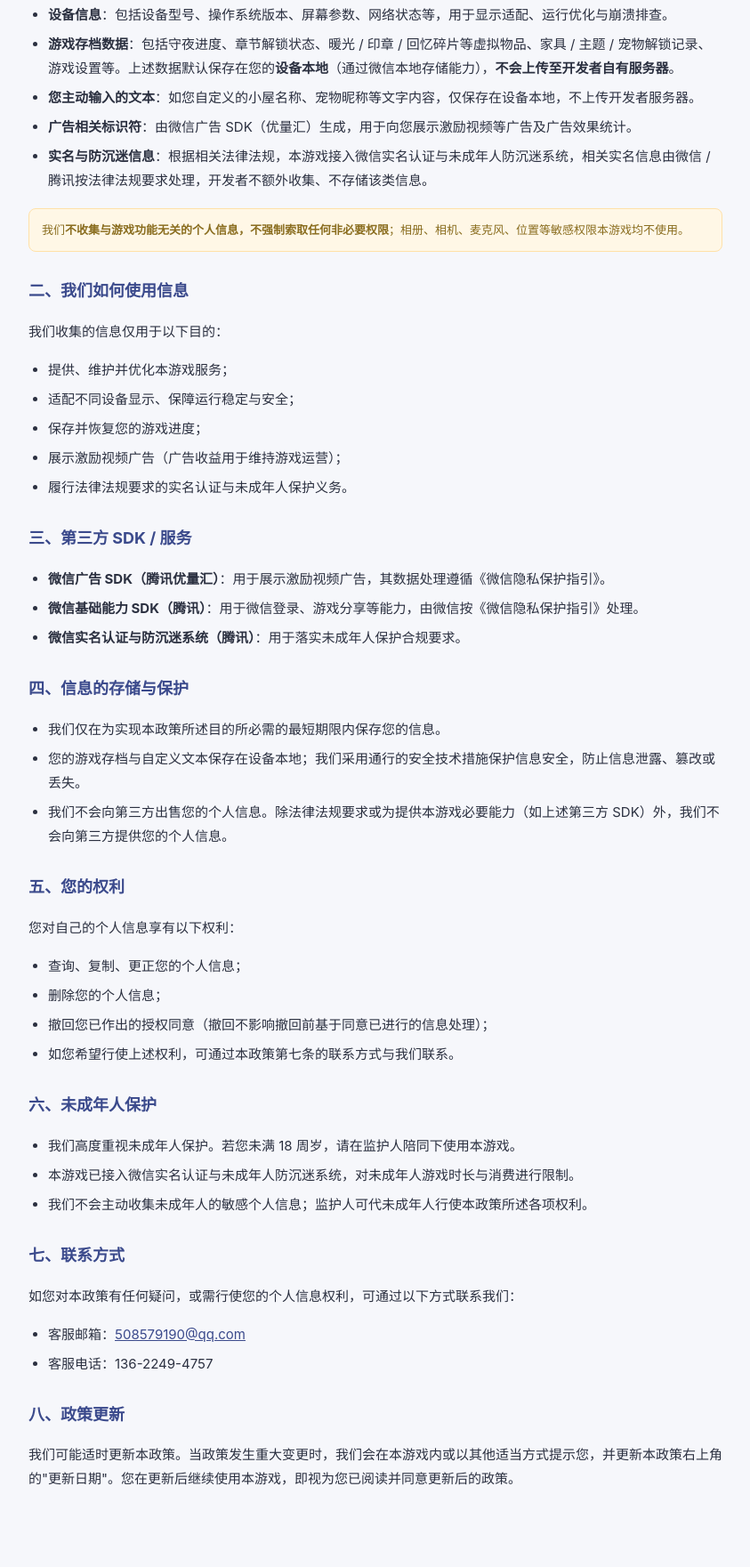
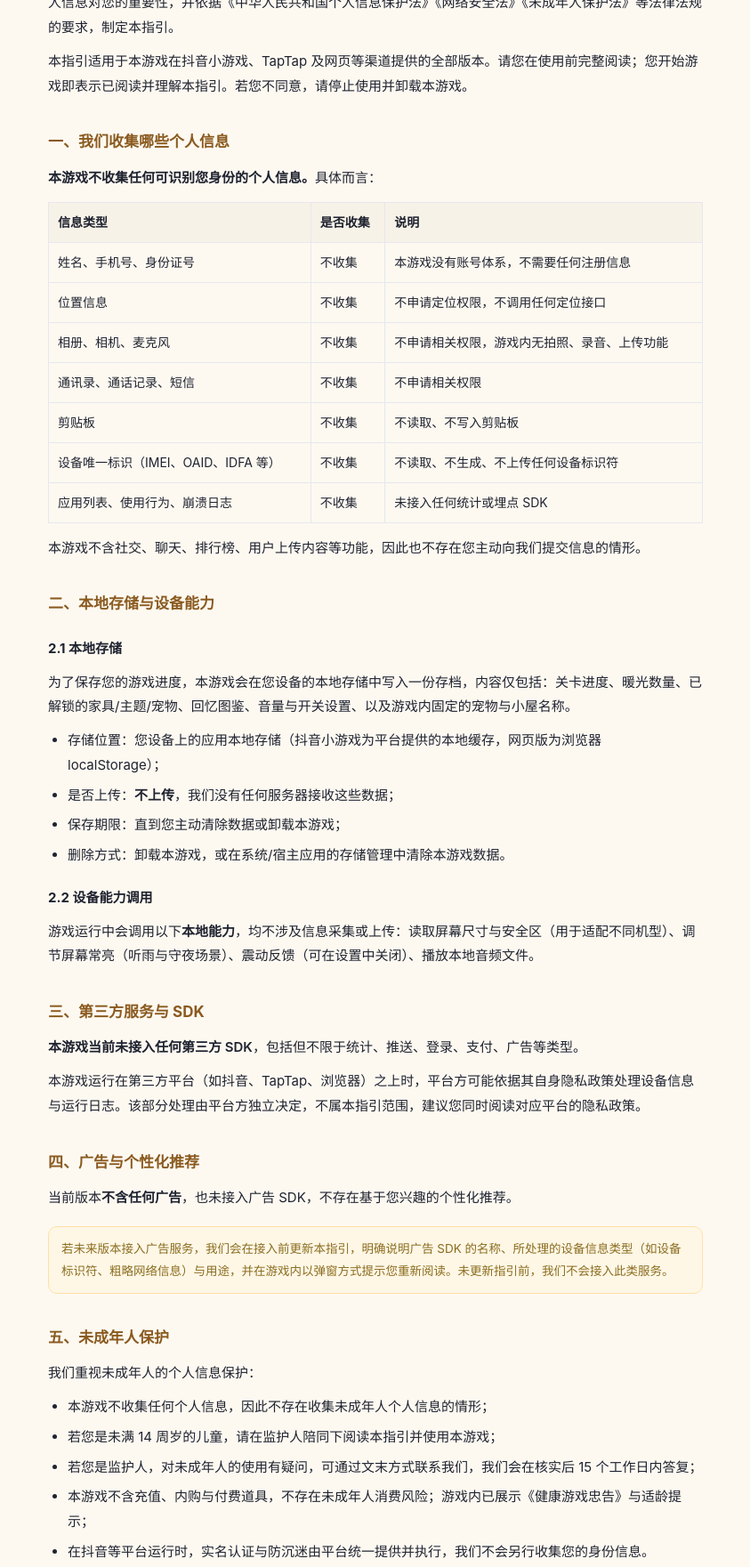
Before and after one commit to hahalelo/rainy-night-cabin-privacy, a plain HTML site: page index.html in a window 1280 px wide. Shown: the part 380-2141 px from the top of the page at 89% size, without its empty margins (218-1061 px from the left). Drawn offline with Linux system fonts and the light colour scheme.

Commit message:
docs: 更新为 v1.1 完整隐私保护指引

```diff
--- a/index.html
+++ b/index.html
@@ -3,101 +3,160 @@
 <head>
 <meta charset="UTF-8">
 <meta name="viewport" content="width=device-width, initial-scale=1.0">
-<title>《雨夜守护小屋》隐私政策</title>
+<title>《雨夜守护小屋》用户隐私保护指引</title>
+<meta name="description" content="《雨夜守护小屋》隐私政策：单机休闲游戏，无需注册登录，不收集个人信息，游戏进度仅保存在本机。">
 <style>
-  :root { --ink:#1f2330; --sub:#5b6172; --line:#e6e8ef; --brand:#3b4a8c; --bg:#f6f7fb; }
-  * { box-sizing: border-box; }
-  body { margin:0; background:var(--bg); color:var(--ink);
-         font-family:-apple-system,BlinkMacSystemFont,"PingFang SC","Microsoft YaHei",sans-serif;
-         line-height:1.8; }
-  .wrap { max-width:820px; margin:0 auto; padding:32px 20px 64px; }
-  header { border-bottom:2px solid var(--brand); padding-bottom:16px; margin-bottom:24px; }
-  h1 { font-size:24px; margin:0 0 8px; }
-  .meta { color:var(--sub); font-size:14px; }
-  h2 { font-size:18px; margin:28px 0 10px; color:var(--brand); }
-  p, li { font-size:15px; color:#2b3040; }
-  ul { padding-left:22px; }
-  li { margin:6px 0; }
-  code { background:#eef0f6; padding:1px 6px; border-radius:4px; font-size:13px; }
-  .tip { background:#fff7e6; border:1px solid #ffe1a8; border-radius:8px;
-         padding:12px 14px; font-size:13px; color:#8a6d1f; margin:18px 0; }
-  .placeholder { background:#fff0f0; border:1px dashed #f0a0a0; border-radius:6px;
-                 padding:2px 8px; color:#c0392b; font-size:13px; }
-  footer { margin-top:40px; padding-top:16px; border-top:1px solid var(--line);
-           color:var(--sub); font-size:13px; }
-  a { color:var(--brand); }
+  :root{
+    --ink:#1f2330; --sub:#5b6172; --line:#e6e8ef;
+    --brand:#8a5a1f; --bg:#fdf9f1; --card:#fffdf8;
+  }
+  *{box-sizing:border-box}
+  html{-webkit-text-size-adjust:100%}
+  body{
+    margin:0; background:var(--bg); color:var(--ink);
+    font-family:-apple-system,BlinkMacSystemFont,"PingFang SC","Hiragino Sans GB","Microsoft YaHei",sans-serif;
+    line-height:1.85; font-size:15px;
+  }
+  .wrap{max-width:780px; margin:0 auto; padding:40px 22px 72px}
+  header{border-bottom:2px solid #e8d9bd; padding-bottom:18px; margin-bottom:28px}
+  h1{font-size:24px; line-height:1.4; margin:0 0 10px; letter-spacing:.3px}
+  .meta{color:var(--sub); font-size:13.5px}
+  .meta span{display:inline-block; margin-right:14px}
+  h2{font-size:17px; margin:34px 0 10px; color:var(--brand); scroll-margin-top:20px}
+  h3{font-size:15px; margin:20px 0 6px}
+  p{margin:10px 0}
+  ul{padding-left:22px; margin:10px 0}
+  li{margin:6px 0}
+  strong{font-weight:600}
+  .lead{background:var(--card); border:1px solid #efe3cc; border-radius:12px; padding:16px 18px; margin:18px 0}
+  .tip{background:#fff7e6; border:1px solid #ffe1a8; border-radius:10px; padding:12px 14px; font-size:13.5px; color:#8a6d1f; margin:18px 0}
+  table{width:100%; border-collapse:collapse; margin:14px 0; font-size:14px}
+  th,td{border:1px solid var(--line); padding:9px 10px; text-align:left; vertical-align:top}
+  th{background:#f7f2e7; font-weight:600}
+  a{color:var(--brand); word-break:break-all}
+  footer{margin-top:44px; padding-top:16px; border-top:1px solid var(--line); color:var(--sub); font-size:13px}
+  @media (max-width:480px){
+    body{font-size:15px}
+    .wrap{padding:28px 16px 56px}
+    h1{font-size:21px}
+    h2{font-size:16px}
+  }
+  @media print{
+    body{background:#fff}
+    .tip,.lead{break-inside:avoid}
+    a{color:#000; text-decoration:none}
+  }
 </style>
 </head>
 <body>
 <div class="wrap">
+
 <header>
-    <h1>《雨夜守护小屋》隐私政策</h1>
-    <div class="meta">更新日期：2026-08-23 ｜ 生效日期：2026-08-22</div>
+  <h1>《雨夜守护小屋》用户隐私保护指引</h1>
+  <div class="meta">
+    <span>更新日期：2026-11-26</span>
+    <span>生效日期：2026-11-26</span>
+    <span>版本：v1.1</span>
+  </div>
 </header>
 
-  <p>欢迎使用《雨夜守护小屋》微信小游戏（以下简称"本游戏"）。我们高度重视您的个人信息和隐私保护。本政策向您说明我们如何收集、使用、存储和保护您的信息，以及您所享有的权利。请您在使用本游戏前仔细阅读并理解本政策。</p>
+<div class="lead">
+  <p><strong>一句话说明：</strong>《雨夜守护小屋》是一款单机休闲游戏，<strong>无需注册、无需登录</strong>，我们<strong>不收集、不上传</strong>您的个人信息；游戏进度与设置只保存在您自己的设备上，卸载即删除。</p>
+</div>
 
-  <h2>一、我们收集的信息</h2>
-  <p>在您使用本游戏的过程中，我们可能收集以下信息：</p>
+<h2>引言</h2>
+<p>《雨夜守护小屋》（以下简称“本游戏”）由个人开发者范国富（以下简称“我们”）独立开发与运营。我们深知个人信息对您的重要性，并依据《中华人民共和国个人信息保护法》《网络安全法》《未成年人保护法》等法律法规的要求，制定本指引。</p>
+<p>本指引适用于本游戏在抖音小游戏、TapTap 及网页等渠道提供的全部版本。请您在使用前完整阅读；您开始游戏即表示已阅读并理解本指引。若您不同意，请停止使用并卸载本游戏。</p>
+
+<h2>一、我们收集哪些个人信息</h2>
+<p><strong>本游戏不收集任何可识别您身份的个人信息。</strong>具体而言：</p>
+<table>
+  <thead>
+    <tr><th>信息类型</th><th>是否收集</th><th>说明</th></tr>
+  </thead>
+  <tbody>
+    <tr><td>姓名、手机号、身份证号</td><td>不收集</td><td>本游戏没有账号体系，不需要任何注册信息</td></tr>
+    <tr><td>位置信息</td><td>不收集</td><td>不申请定位权限，不调用任何定位接口</td></tr>
+    <tr><td>相册、相机、麦克风</td><td>不收集</td><td>不申请相关权限，游戏内无拍照、录音、上传功能</td></tr>
+    <tr><td>通讯录、通话记录、短信</td><td>不收集</td><td>不申请相关权限</td></tr>
+    <tr><td>剪贴板</td><td>不收集</td><td>不读取、不写入剪贴板</td></tr>
+    <tr><td>设备唯一标识（IMEI、OAID、IDFA 等）</td><td>不收集</td><td>不读取、不生成、不上传任何设备标识符</td></tr>
+    <tr><td>应用列表、使用行为、崩溃日志</td><td>不收集</td><td>未接入任何统计或埋点 SDK</td></tr>
+  </tbody>
+</table>
+<p>本游戏不含社交、聊天、排行榜、用户上传内容等功能，因此也不存在您主动向我们提交信息的情形。</p>
+
+<h2>二、本地存储与设备能力</h2>
+<h3>2.1 本地存储</h3>
+<p>为了保存您的游戏进度，本游戏会在您设备的本地存储中写入一份存档，内容仅包括：关卡进度、暖光数量、已解锁的家具/主题/宠物、回忆图鉴、音量与开关设置、以及游戏内固定的宠物与小屋名称。</p>
 <ul>
-    <li><strong>微信账号基础标识</strong>：通过微信登录能力获取您的微信 OpenID 等基础标识信息，用于游戏账号识别、进度关联与广告效果统计。</li>
-    <li><strong>设备信息</strong>：包括设备型号、操作系统版本、屏幕参数、网络状态等，用于显示适配、运行优化与崩溃排查。</li>
-    <li><strong>游戏存档数据</strong>：包括守夜进度、章节解锁状态、暖光 / 印章 / 回忆碎片等虚拟物品、家具 / 主题 / 宠物解锁记录、游戏设置等。上述数据默认保存在您的<strong>设备本地</strong>（通过微信本地存储能力），<strong>不会上传至开发者自有服务器</strong>。</li>
-    <li><strong>您主动输入的文本</strong>：如您自定义的小屋名称、宠物昵称等文字内容，仅保存在设备本地，不上传开发者服务器。</li>
-    <li><strong>广告相关标识符</strong>：由微信广告 SDK（优量汇）生成，用于向您展示激励视频等广告及广告效果统计。</li>
-    <li><strong>实名与防沉迷信息</strong>：根据相关法律法规，本游戏接入微信实名认证与未成年人防沉迷系统，相关实名信息由微信 / 腾讯按法律法规要求处理，开发者不额外收集、不存储该类信息。</li>
+  <li>存储位置：您设备上的应用本地存储（抖音小游戏为平台提供的本地缓存，网页版为浏览器 localStorage）；</li>
+  <li>是否上传：<strong>不上传</strong>，我们没有任何服务器接收这些数据；</li>
+  <li>保存期限：直到您主动清除数据或卸载本游戏；</li>
+  <li>删除方式：卸载本游戏，或在系统/宿主应用的存储管理中清除本游戏数据。</li>
 </ul>
-  <div class="tip">我们<strong>不收集与游戏功能无关的个人信息，不强制索取任何非必要权限</strong>；相册、相机、麦克风、位置等敏感权限本游戏均不使用。</div>
+<h3>2.2 设备能力调用</h3>
+<p>游戏运行中会调用以下<strong>本地能力</strong>，均不涉及信息采集或上传：读取屏幕尺寸与安全区（用于适配不同机型）、调节屏幕常亮（听雨与守夜场景）、震动反馈（可在设置中关闭）、播放本地音频文件。</p>
 
-  <h2>二、我们如何使用信息</h2>
-  <p>我们收集的信息仅用于以下目的：</p>
+<h2>三、第三方服务与 SDK</h2>
+<p><strong>本游戏当前未接入任何第三方 SDK</strong>，包括但不限于统计、推送、登录、支付、广告等类型。</p>
+<p>本游戏运行在第三方平台（如抖音、TapTap、浏览器）之上时，平台方可能依据其自身隐私政策处理设备信息与运行日志。该部分处理由平台方独立决定，不属本指引范围，建议您同时阅读对应平台的隐私政策。</p>
+
+<h2>四、广告与个性化推荐</h2>
+<p>当前版本<strong>不含任何广告</strong>，也未接入广告 SDK，不存在基于您兴趣的个性化推荐。</p>
+<div class="tip">
+  若未来版本接入广告服务，我们会在接入前更新本指引，明确说明广告 SDK 的名称、所处理的设备信息类型（如设备标识符、粗略网络信息）与用途，并在游戏内以弹窗方式提示您重新阅读。未更新指引前，我们不会接入此类服务。
+</div>
+
+<h2>五、未成年人保护</h2>
+<p>我们重视未成年人的个人信息保护：</p>
 <ul>
-    <li>提供、维护并优化本游戏服务；</li>
-    <li>适配不同设备显示、保障运行稳定与安全；</li>
-    <li>保存并恢复您的游戏进度；</li>
-    <li>展示激励视频广告（广告收益用于维持游戏运营）；</li>
-    <li>履行法律法规要求的实名认证与未成年人保护义务。</li>
+  <li>本游戏不收集任何个人信息，因此不存在收集未成年人个人信息的情形；</li>
+  <li>若您是未满 14 周岁的儿童，请在监护人陪同下阅读本指引并使用本游戏；</li>
+  <li>若您是监护人，对未成年人的使用有疑问，可通过文末方式联系我们，我们会在核实后 15 个工作日内答复；</li>
+  <li>本游戏不含充值、内购与付费道具，不存在未成年人消费风险；游戏内已展示《健康游戏忠告》与适龄提示；</li>
+  <li>在抖音等平台运行时，实名认证与防沉迷由平台统一提供并执行，我们不会另行收集您的身份信息。</li>
 </ul>
 
-  <h2>三、第三方 SDK / 服务</h2>
+<h2>六、信息的共享、转让与公开披露</h2>
+<p>由于本游戏不收集个人信息，<strong>我们不存在向第三方共享、转让或公开披露您个人信息的行为</strong>。我们也不会出售您的任何数据。</p>
+<p>仅在法律法规明确规定、司法机关或行政机关依法定程序要求的情形下，我们才会配合提供依法应当提供的信息；就本游戏而言，我们实际上并不持有此类信息。</p>
+
+<h2>七、信息存储地点与期限</h2>
+<p>本游戏不设服务器，不进行数据出境。所有游戏数据均存储在您的设备本地，保存期限由您自行控制：清除应用数据或卸载本游戏后，相关数据即被删除，我们无法恢复，也无法代为删除（因为数据从未离开您的设备）。</p>
+
+<h2>八、您的权利</h2>
+<p>依据《个人信息保护法》，您享有知情、决定、查阅、复制、更正、删除等权利。就本游戏而言：</p>
 <ul>
-    <li><strong>微信广告 SDK（腾讯优量汇）</strong>：用于展示激励视频广告，其数据处理遵循《微信隐私保护指引》。</li>
-    <li><strong>微信基础能力 SDK（腾讯）</strong>：用于微信登录、游戏分享等能力，由微信按《微信隐私保护指引》处理。</li>
-    <li><strong>微信实名认证与防沉迷系统（腾讯）</strong>：用于落实未成年人保护合规要求。</li>
+  <li><strong>查阅与更正</strong>：游戏内的进度与设置可直接在游戏界面查看与调整；</li>
+  <li><strong>删除</strong>：卸载本游戏或在系统设置中清除本游戏数据，即可删除全部本地数据；</li>
+  <li><strong>撤回同意</strong>：您可随时停止使用并卸载本游戏；</li>
+  <li>由于我们不持有您的个人信息，通常无法通过后台为您执行查询或删除操作；如仍有疑问，可通过文末方式联系。</li>
 </ul>
 
-  <h2>四、信息的存储与保护</h2>
+<h2>九、信息安全</h2>
+<p>本游戏不通过网络传输个人信息，从根本上降低了信息泄露的风险。我们仍采取以下措施：不在代码中内置任何密钥或账号凭据；不引入来源不明的第三方代码；发布前对包体进行完整性校验。请注意，设备本地数据的安全性同时取决于您的设备与系统环境，建议您为设备设置锁屏密码。</p>
+
+<h2>十、本指引的更新</h2>
+<p>当游戏功能发生变化（例如接入广告、新增需要权限的功能）或法律法规调整时，我们会更新本指引：</p>
 <ul>
-    <li>我们仅在为实现本政策所述目的所必需的最短期限内保存您的信息。</li>
-    <li>您的游戏存档与自定义文本保存在设备本地；我们采用通行的安全技术措施保护信息安全，防止信息泄露、篡改或丢失。</li>
-    <li>我们不会向第三方出售您的个人信息。除法律法规要求或为提供本游戏必要能力（如上述第三方 SDK）外，我们不会向第三方提供您的个人信息。</li>
+  <li>更新后的指引将在本页面发布，并标注新的更新日期与版本号；</li>
+  <li>涉及您权利的重大变更，我们会在游戏内以<strong>弹窗</strong>方式提示您阅读；</li>
+  <li>若您不同意变更内容，请停止使用并卸载本游戏。</li>
 </ul>
 
-  <h2>五、您的权利</h2>
-  <p>您对自己的个人信息享有以下权利：</p>
+<h2>十一、联系我们</h2>
+<p>如对本指引或个人信息保护有任何疑问、意见或投诉，可通过以下方式联系开发者：</p>
 <ul>
-    <li>查询、复制、更正您的个人信息；</li>
-    <li>删除您的个人信息；</li>
-    <li>撤回您已作出的授权同意（撤回不影响撤回前基于同意已进行的信息处理）；</li>
-    <li>如您希望行使上述权利，可通过本政策第七条的联系方式与我们联系。</li>
+  <li>开发者：范国富</li>
+  <li>电子邮箱：<a href="mailto:931873018@qq.com">931873018@qq.com</a></li>
 </ul>
+<p>我们会在收到您的问题后 <strong>15 个工作日</strong>内答复。若您对我们的答复不满意，可向网信、市场监管等主管部门投诉或举报。</p>
 
-  <h2>六、未成年人保护</h2>
-  <ul>
-    <li>我们高度重视未成年人保护。若您未满 18 周岁，请在监护人陪同下使用本游戏。</li>
-    <li>本游戏已接入微信实名认证与未成年人防沉迷系统，对未成年人游戏时长与消费进行限制。</li>
-    <li>我们不会主动收集未成年人的敏感个人信息；监护人可代未成年人行使本政策所述各项权利。</li>
-  </ul>
-
-  <h2>七、联系方式</h2>
-  <p>如您对本政策有任何疑问，或需行使您的个人信息权利，可通过以下方式联系我们：</p>
-  <ul>
-    <li>客服邮箱：<a href="mailto:508579190@qq.com">508579190@qq.com</a></li>
-    <li>客服电话：136-2249-4757</li>
-  </ul>
-
-  <h2>八、政策更新</h2>
-  <p>我们可能适时更新本政策。当政策发生重大变更时，我们会在本游戏内或以其他适当方式提示您，并更新本政策右上角的"更新日期"。您在更新后继续使用本游戏，即视为您已阅读并同意更新后的政策。</p>
+<footer>
+  <p>本指引自 2026-11-26 起生效，替代此前发布的版本。</p>
+  <p>《雨夜守护小屋》· 单机休闲游戏 · 无账号 · 无内购 · 无广告</p>
+</footer>
 
 </div>
 </body>
```
Lines whose indentation alone changed are shown as unchanged.
